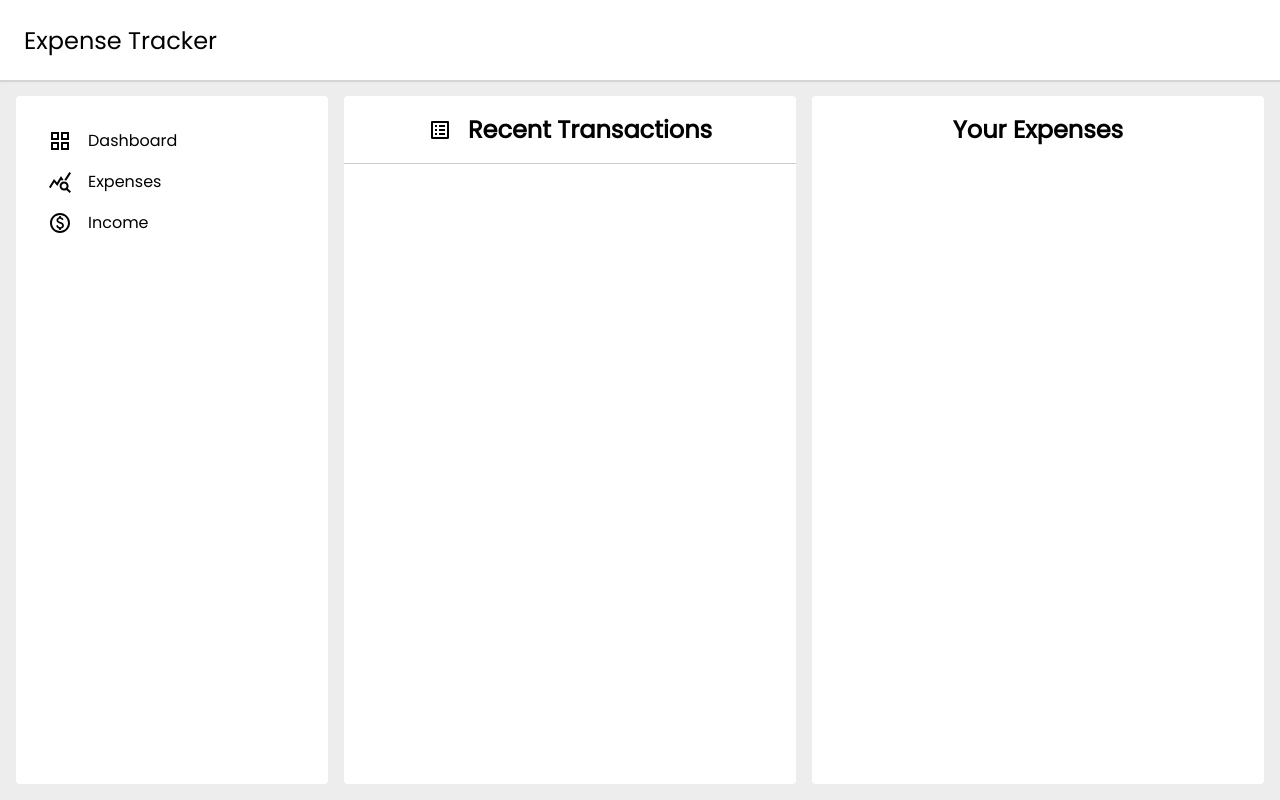
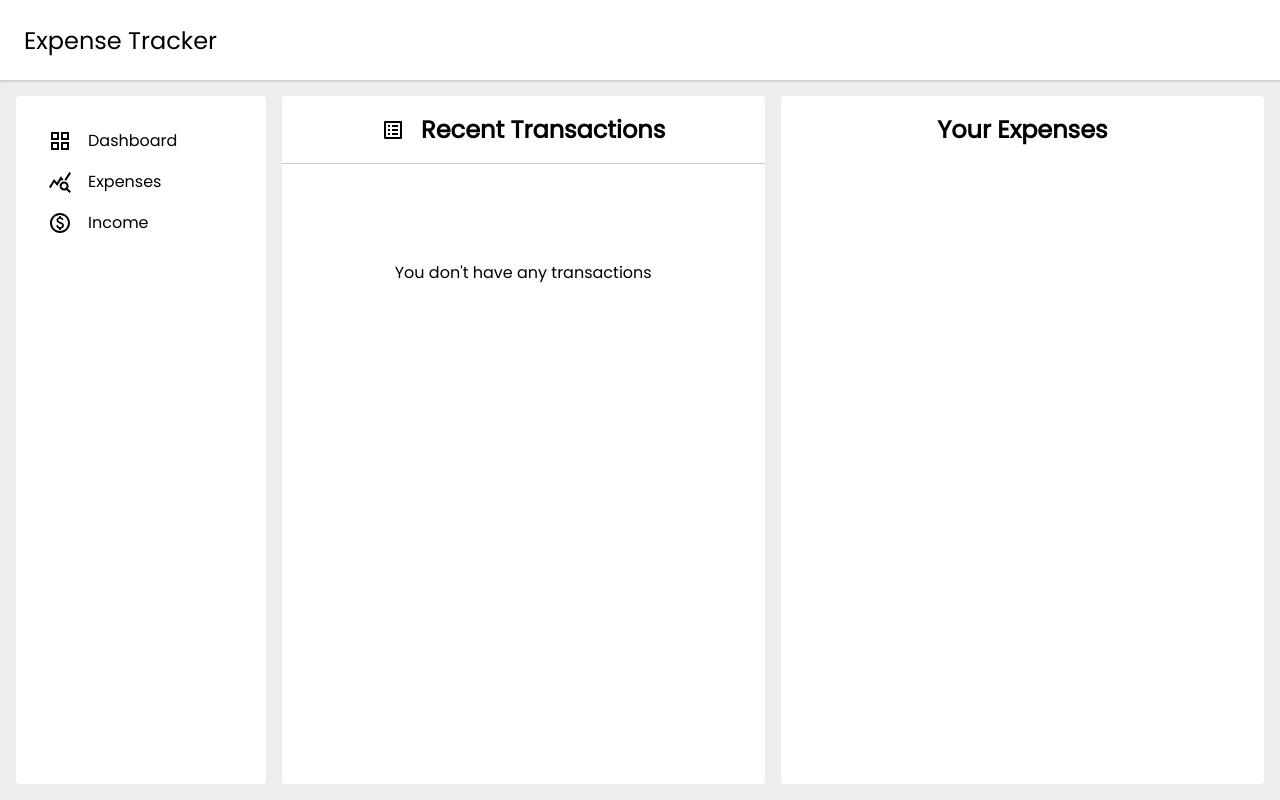
Before and after one commit to rahulgimhavanekar/Expense-Tracker, a React (Create React App) app in the folder client/: page /income in a window 1280 px wide. Built offline with nearby package versions, Linux system fonts and the light colour scheme.

Commit message:
fix: Made minor changes to UI

```diff
--- a/client/src/components/Dashboard/Main.js
+++ b/client/src/components/Dashboard/Main.js
@@ -4,7 +4,8 @@ import expenseIconGrey from "../../assets/expenses_icon_grey.svg";
 import incomeIconGrey from "../../assets/income_icon_grey.svg";
 import balanceIcon from "../../assets/balance_icon.svg";
 import Card from "../UI/Card";
-import DatePicker from "react-date-picker";
+// import DatePicker from "react-date-picker";
+import DatePicker from "react-date-picker/dist/entry.nostyle";
 import { dateRange, generateChartPoints, countTotal } from "../../utils/utils";
 import BarChart from "../Charts/BarChart";
 import classes from "./Main.module.css";
--- a/client/src/components/Layout/Layout.module.css
+++ b/client/src/components/Layout/Layout.module.css
@@ -1,6 +1,6 @@
 .main {
   display: grid;
-  grid-template-columns: 1fr 3fr;
+  grid-template-columns: 1fr 4fr;
   padding: 1rem;
   height: 90%;
 }
--- a/client/src/components/Transactions/TransactionForm.js
+++ b/client/src/components/Transactions/TransactionForm.js
@@ -49,6 +49,7 @@ const TransactionForm = () => {
             value={title}
             onChange={(e) => setTitle(e.target.value)}
             placeholder="Enter Title"
+            required
           />
         </div>
         <div className={classes.control}>
@@ -59,6 +60,7 @@ const TransactionForm = () => {
             value={amount}
             onChange={(e) => setAmount(e.target.value)}
             placeholder="Enter Amount"
+            required
           />
         </div>
         <div className={classes.control}>
@@ -68,6 +70,7 @@ const TransactionForm = () => {
             value={type}
             className={classes.select}
             onChange={(e) => setType(e.target.value)}
+            required
           >
             <option value="">Select Type</option>
             <option value="Income">Income</option>
@@ -81,6 +84,7 @@ const TransactionForm = () => {
             value={category}
             className={classes.select}
             onChange={(e) => setCategory(e.target.value)}
+            required
           >
             <option value="">Select Category</option>
             {selectedCategories.map((sc, idx) => {
--- a/client/src/components/Transactions/TransactionList.js
+++ b/client/src/components/Transactions/TransactionList.js
@@ -11,7 +11,10 @@ const TransactionList = ({ list }) => {
         <h1>Recent Transactions</h1>
       </div>
       <div className={classes.content}>
-        {list.map((transaction) => {
+        {list.length === 0 ? (
+          <p>You don't have any transactions</p>
+        ) : (
+          list.map((transaction) => {
             return (
               <Transaction
                 key={transaction._id}
@@ -21,7 +24,8 @@ const TransactionList = ({ list }) => {
                 amount={transaction.amount}
               />
             );
-        })}
+          })
+        )}
       </div>
     </div>
   );
--- a/client/src/components/Transactions/TransactionList.module.css
+++ b/client/src/components/Transactions/TransactionList.module.css
@@ -11,3 +11,8 @@
   gap: 1rem;
   border-bottom: 1px solid #ccc;
 }
+
+.content p {
+  text-align: center;
+  margin-top: 6rem;
+}
```
Lines whose indentation alone changed are shown as unchanged.
